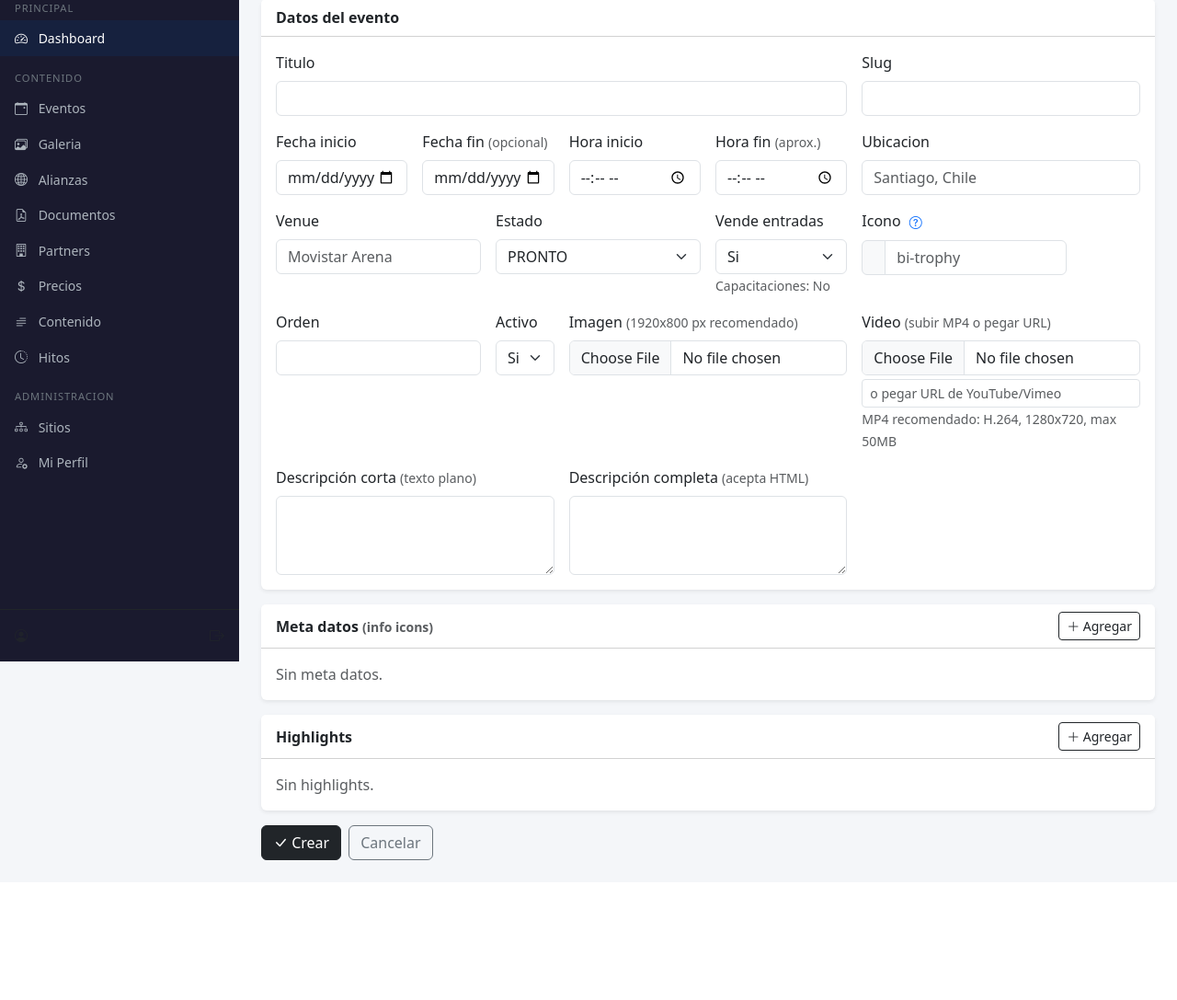
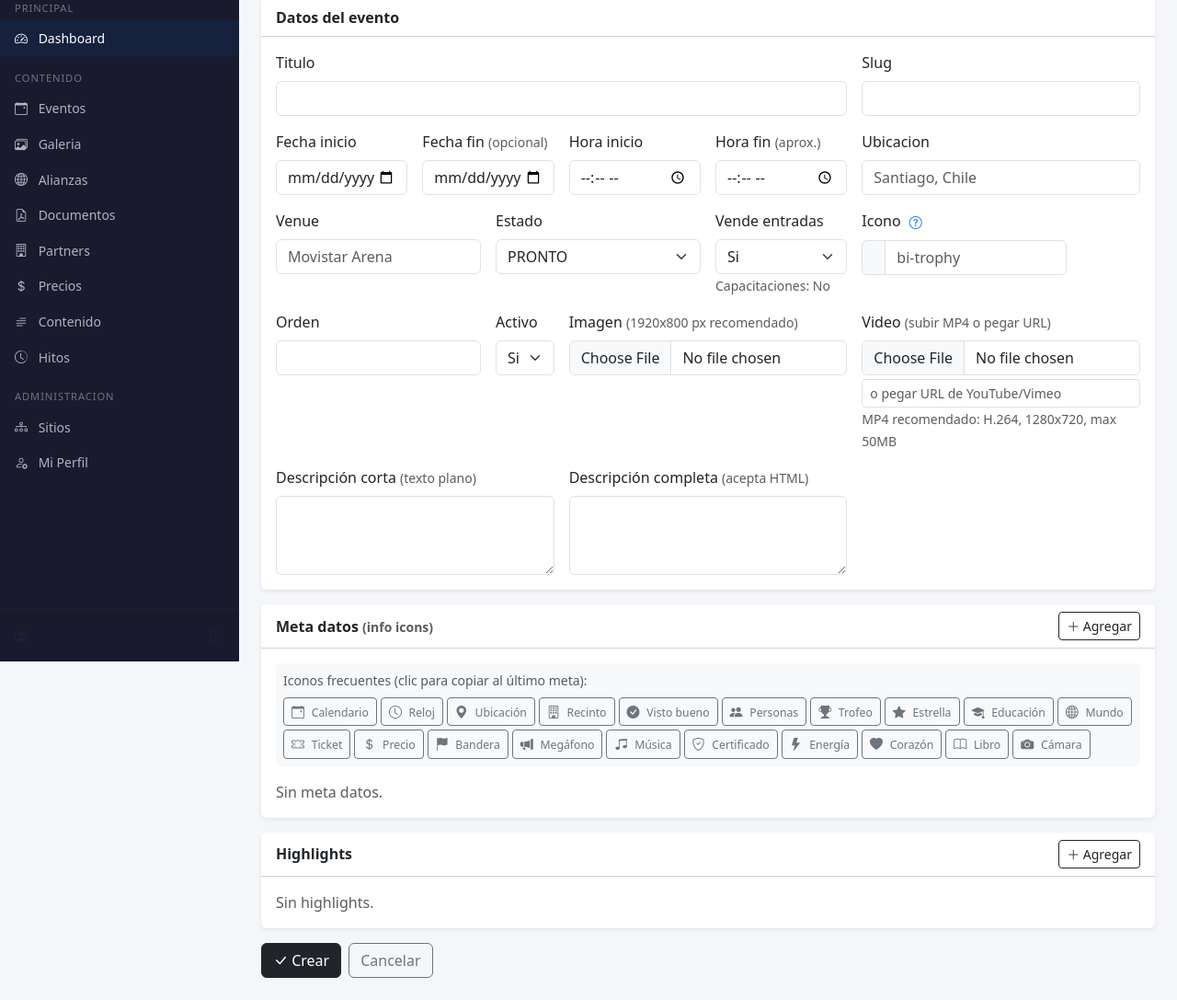
Before and after one commit to TheSpawn/classic.cl, a CodeIgniter 4 app: the page made by app/Views/admin/eventos/formulario.php in a window 1280 px wide. Shown: the part 81-1168 px from the top of the page at 92% size. Before the commit the page ends 1016 px from the top, so only its background shows below. Run offline with PHP 8.4 and a stand-in for CodeIgniter, Linux system fonts and the light colour scheme; the template is opened without the code that fills it, so the values that code supplies are empty; some libraries are stand-ins or nearby versions.

Commit message:
Add icon quick-picker to event meta datos section
Shows 20 most common icons (calendar, clock, check, location, etc.)
as clickable buttons above meta fields. Clicking an icon fills the
last empty meta row or creates a new one. Also adds live icon
preview next to each meta icon input.

Co-Authored-By: Claude Opus 4.6 (1M context) <noreply@anthropic.com>

```diff
--- a/app/Views/admin/eventos/formulario.php
+++ b/app/Views/admin/eventos/formulario.php
@@ -133,11 +133,51 @@ $action    = $esEdicion ? "/eventos/actualizar/{$evento['eve_id']}" : '/eventos/
             </button>
         </div>
         <div class="card-body">
+            <div class="mb-3 p-2 bg-light rounded">
+                <small class="text-muted d-block mb-2">Iconos frecuentes <span class="text-muted">(clic para copiar al último meta)</span>:</small>
+                <div class="d-flex flex-wrap gap-1">
+                    <?php
+                    $iconosMeta = [
+                        'bi-calendar-event' => 'Calendario',
+                        'bi-clock' => 'Reloj',
+                        'bi-geo-alt-fill' => 'Ubicación',
+                        'bi-building' => 'Recinto',
+                        'bi-check-circle-fill' => 'Visto bueno',
+                        'bi-people-fill' => 'Personas',
+                        'bi-trophy-fill' => 'Trofeo',
+                        'bi-star-fill' => 'Estrella',
+                        'bi-mortarboard-fill' => 'Educación',
+                        'bi-globe2' => 'Mundo',
+                        'bi-ticket-perforated' => 'Ticket',
+                        'bi-currency-dollar' => 'Precio',
+                        'bi-flag-fill' => 'Bandera',
+                        'bi-megaphone-fill' => 'Megáfono',
+                        'bi-music-note-beamed' => 'Música',
+                        'bi-shield-check' => 'Certificado',
+                        'bi-lightning-fill' => 'Energía',
+                        'bi-heart-fill' => 'Corazón',
+                        'bi-book' => 'Libro',
+                        'bi-camera-fill' => 'Cámara',
+                    ];
+                    foreach ($iconosMeta as $clase => $nombre):
+                    ?>
+                    <button type="button" class="btn btn-outline-secondary btn-sm px-2 py-1"
+                            title="<?= $nombre ?> — <?= $clase ?>"
+                            onclick="copiarIconoMeta('<?= $clase ?>')">
+                        <i class="<?= $clase ?>"></i>
+                        <small class="d-none d-md-inline ms-1"><?= $nombre ?></small>
+                    </button>
+                    <?php endforeach; ?>
+                </div>
+            </div>
             <template x-for="(meta, i) in metaItems" :key="i">
                 <div class="row g-2 mb-2 align-items-center">
                     <div class="col-md-3">
-                        <input type="text" class="form-control form-control-sm" name="met_icono[]"
-                               x-model="meta.icono" placeholder="bi-calendar">
+                        <div class="input-group input-group-sm">
+                            <span class="input-group-text" x-html="meta.icono ? '<i class=&quot;'+meta.icono+'&quot;></i>' : '<i class=&quot;bi bi-question-circle&quot;></i>'"></span>
+                            <input type="text" class="form-control form-control-sm" name="met_icono[]"
+                                   x-model="meta.icono" placeholder="bi-calendar">
+                        </div>
                     </div>
                     <div class="col-md-8">
                         <input type="text" class="form-control form-control-sm" name="met_texto[]"
@@ -192,6 +232,11 @@ $action    = $esEdicion ? "/eventos/actualizar/{$evento['eve_id']}" : '/eventos/
 
 <?= $this->section('scripts') ?>
 <script>
+function copiarIconoMeta(clase) {
+    const comp = document.querySelector('[x-data]').__x.$data;
+    comp.setUltimoMetaIcono(clase);
+}
+
 function eventoForm() {
     return {
         metaItems: <?= json_encode(array_map(fn($m) => ['icono' => $m['met_icono'], 'texto' => $m['met_texto']], $metas)) ?>,
@@ -201,6 +246,18 @@ function eventoForm() {
         },
         agregarHighlight() {
             this.highlightItems.push({ texto: '' });
+        },
+        setUltimoMetaIcono(clase) {
+            if (this.metaItems.length === 0) {
+                this.metaItems.push({ icono: clase, texto: '' });
+            } else {
+                const ultimo = this.metaItems[this.metaItems.length - 1];
+                if (ultimo.icono === '' && ultimo.texto === '') {
+                    ultimo.icono = clase;
+                } else {
+                    this.metaItems.push({ icono: clase, texto: '' });
+                }
+            }
         }
     };
 }
```
